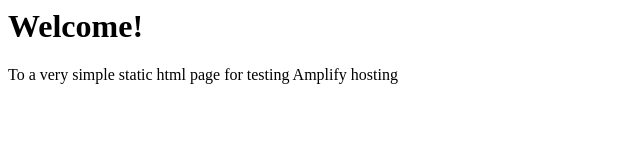
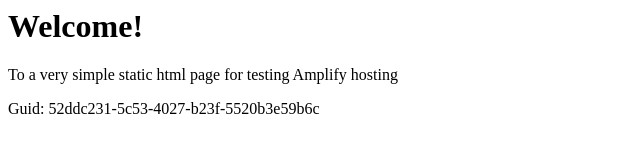
Before and after one commit to aws-aemilia-pdx/Github-PR-Commit-Integration-Test-DoNotTouch-Gith-P5X5MO5I-v1-gamma-us-west-2, a website: page src/index.html in a window 1280 px wide. Shown: the whole page, without its empty margins (0-640 px from the left). Drawn offline with Linux system fonts and the light colour scheme.

Commit message:
commit from integ tests

```diff
--- a/src/index.html
+++ b/src/index.html
@@ -1,3 +1,5 @@
+
+
 <html lang="en">
 
 <head>
@@ -10,6 +12,6 @@
 <body>
     <h1>Welcome!</h1>
     <p>To a very simple static html page for testing Amplify hosting</p>
-</body>
+    <p>Guid: 52ddc231-5c53-4027-b23f-5520b3e59b6c</p></body>
 
 </html>
```
